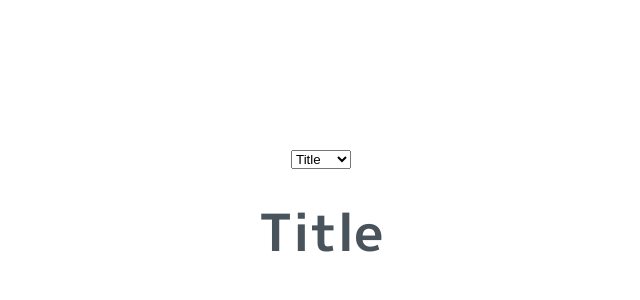
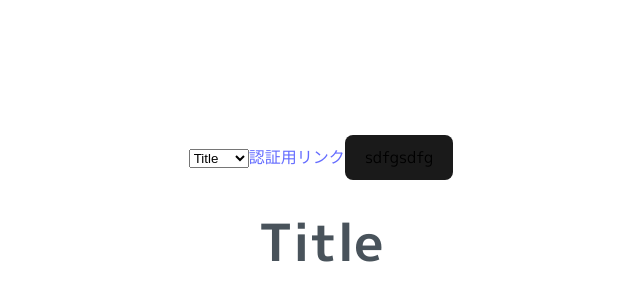
Before and after one commit to traP-jp/h23s_01, a Vue app in the folder frontend/: page / in a window 1280 px wide. Shown: the part 180-480 px from the top of the page, without its empty margins (319-959 px from the left). Built offline with nearby package versions, Linux system fonts and the light colour scheme.

Commit message:
認証周り(未完成)

```diff
--- a/frontend/package.json
+++ b/frontend/package.json
@@ -9,6 +9,7 @@
     "preview": "vite preview"
   },
   "dependencies": {
+    "axios": "^1.4.0",
     "sass": "^1.63.4",
     "vue": "^3.2.47"
   },
--- a/frontend/src/App.vue
+++ b/frontend/src/App.vue
@@ -4,8 +4,13 @@ import { onMounted } from "vue";
 import Title from "./pages/Title.vue";
 import Game from "./pages/Game.vue";
 import Result from "./pages/Result.vue";
+import axios from "axios";
 
 onMounted(() => {
+  const searchParams = new URLSearchParams( window.location.search );
+  if (searchParams.toString() !== "") {
+    axios.get("http://localhost:8080/api/oauth2/callback?"+searchParams);
+  }
   for (let i = 1; i < 100; i++) {
     allList.value.push({
       user: "ikura-hamu",
@@ -28,6 +33,12 @@ onMounted(() => {
     rightList.value.push(allList.value[i]);
   }
 });
+
+
+
+const onClickButton = () => {
+  axios.get("http://localhost:8080/api/oauth2/callback?"+searchParams);
+};
 </script>
 
 <template>
@@ -37,6 +48,8 @@ onMounted(() => {
       <option value="game">Game</option>
       <option value="result">Result</option>
     </select>
+    <a href="http://localhost:8080/api/oauth2/authorize">認証用リンク</a>
+    <button @click="onClickButton">sdfgsdfg</button>
     <div v-if="status === 'title'">
       <Title />
     </div>
--- a/frontend/src/pages/Game.vue
+++ b/frontend/src/pages/Game.vue
@@ -122,7 +122,6 @@ onMounted(() => {
           </ul>
         </div>
       </div>
-      <p>{{ allList }}</p>
     </div>
   </div>
 </template>
```
Also changed, not shown: 2 other files (tests, documents, lock files or other folders).
